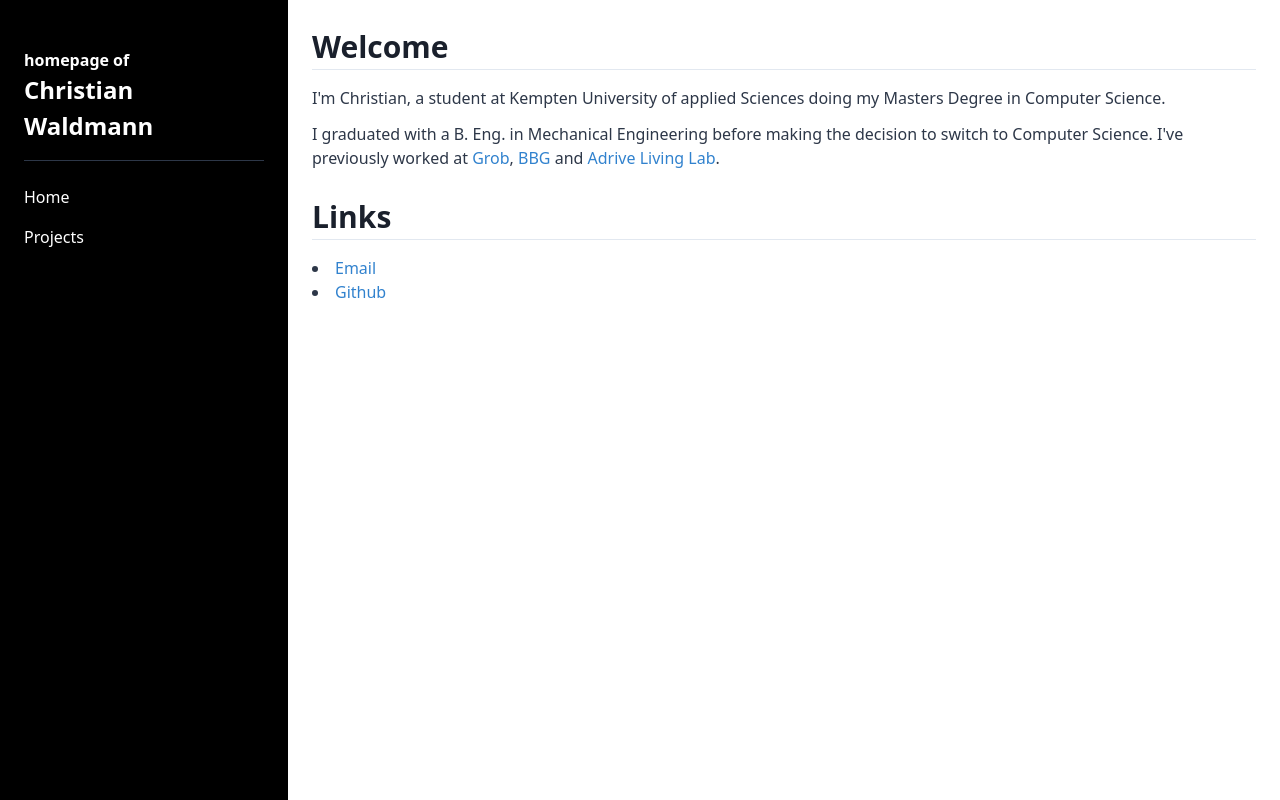
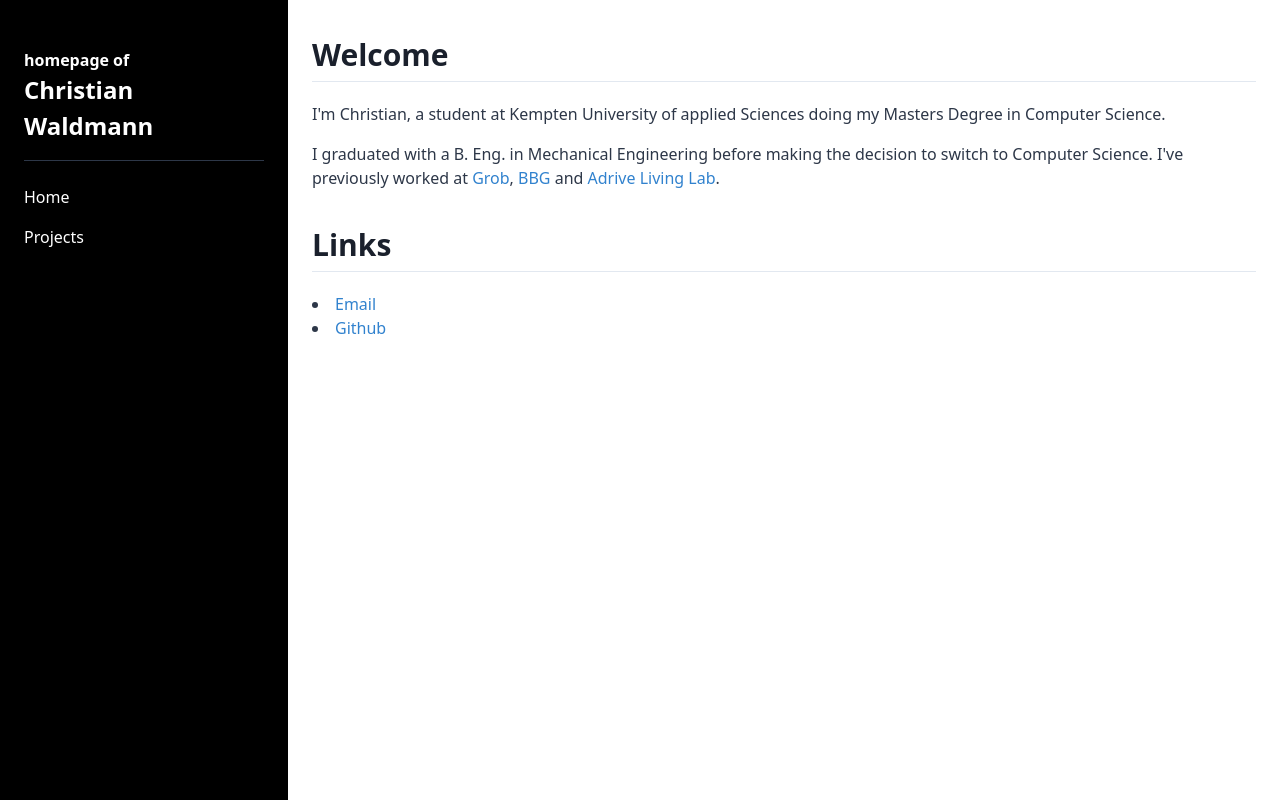
Before and after one commit to christianwaldmann/portfolio, a React (Create React App) app: page /projects in a window 1280 px wide. Built offline with nearby package versions, Linux system fonts and the light colour scheme.

Commit message:
Increase vertical space in header and paragraphs

```diff
--- a/src/components/Header.js
+++ b/src/components/Header.js
@@ -2,7 +2,7 @@ import React from "react";
 
 export default function Header(props) {
 	return (
-		<h2 className="pt-6 mb-4 text-gray-900 text-3xl font-bold border-b">
+		<h2 className="pt-8 pb-1 mb-5 text-gray-900 text-3xl font-bold border-b">
 			{props.children}
 		</h2>
 	);
--- a/src/pages/Home.js
+++ b/src/pages/Home.js
@@ -6,11 +6,11 @@ export default function Home() {
 	return (
 		<Base>
 			<Header>Welcome</Header>
-			<div className="-mb-3" />
+			<div className="-mb-4" />
 			{welcome_paragraphs.map((welcome_paragraph, index) => (
 				<p
 					key={index}
-					className="pt-3"
+					className="pt-4"
 					dangerouslySetInnerHTML={{
 						__html: welcome_paragraph,
 					}}
```
